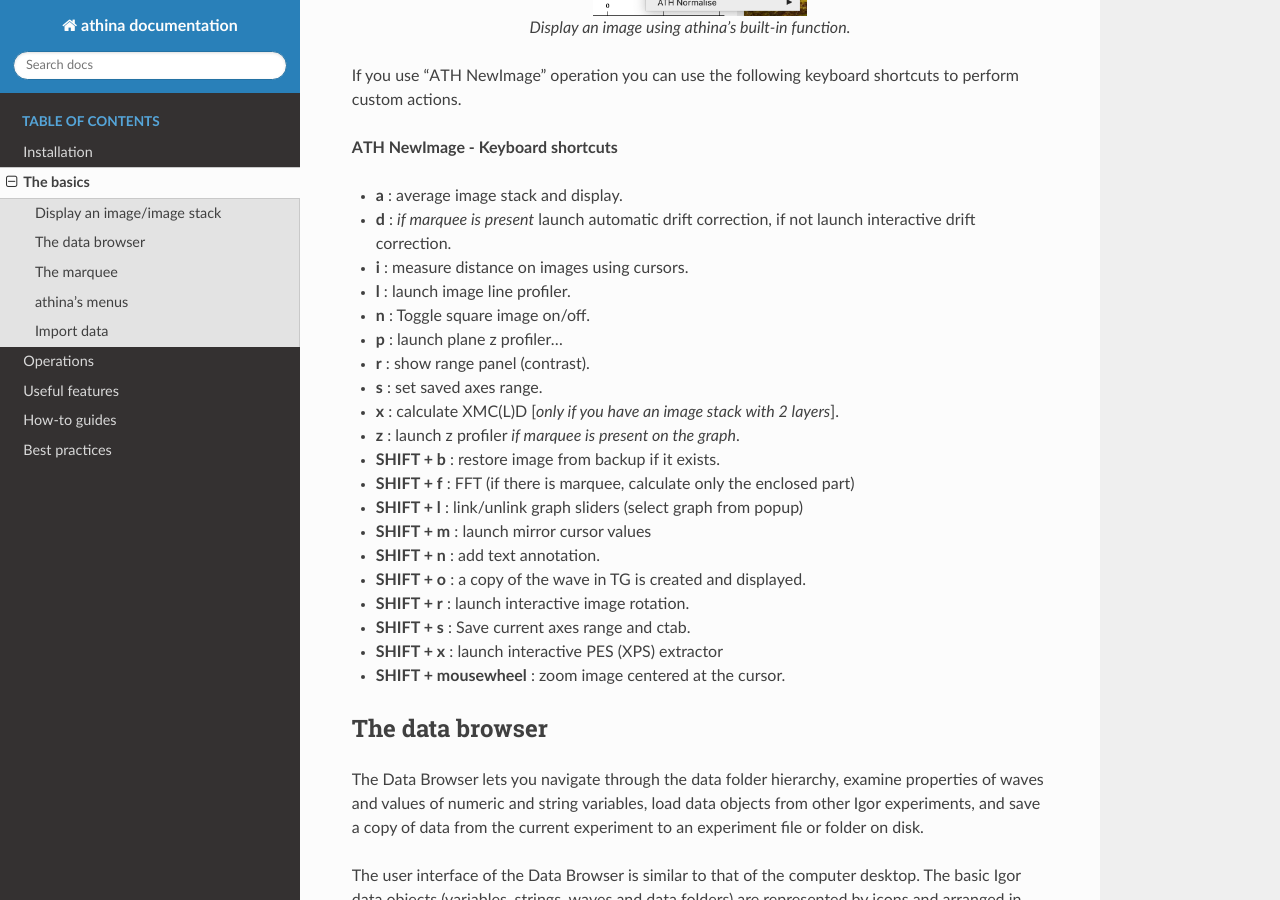
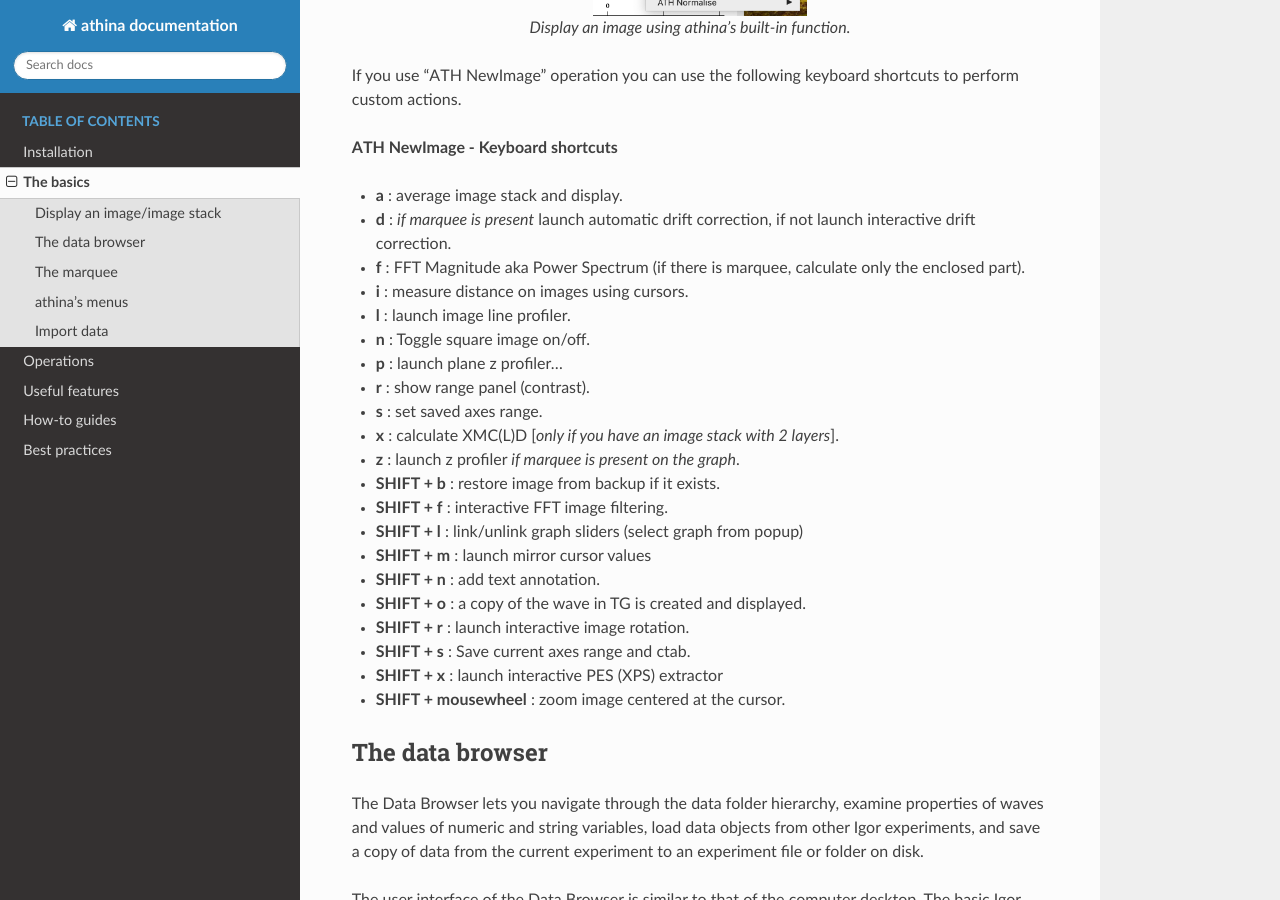
Before and after one commit to evangelosgolias/athina, a Sphinx documentation site: the page built from doc/source/files/thebasics.md, in a window 1280 px wide and 900 px high, scrolled down 577 px. Built offline with Sphinx 7.4.7 and the Read the Docs theme 3.1.0, drawn with Linux system fonts in a browser that asks for light colours.

Commit message:
Launcher for iImgFilter, restored the defautl FFT2D

```diff
--- a/doc/source/files/thebasics.md
+++ b/doc/source/files/thebasics.md
@@ -21,6 +21,7 @@
 
 - **a** : average image stack and display.
 - **d** : *if marquee is present* launch automatic drift correction, if not launch interactive drift correction.
+- **f** : FFT Magnitude aka Power Spectrum (if there is marquee, calculate only the enclosed part).
 - **i** : measure distance on images using cursors.
 - **l** : launch image line profiler.
 - **n** : Toggle square image on/off.
@@ -30,7 +31,7 @@
 - **x** : calculate XMC(L)D [*only if you have an image stack with 2 layers*].
 - **z** : launch z profiler *if marquee is present on the graph*.
 - **SHIFT + b** : restore image from backup if it exists.
-- **SHIFT + f** : FFT (if there is marquee, calculate only the enclosed part)
+- **SHIFT + f** : interactive FFT image filtering.
 - **SHIFT + l** : link/unlink graph sliders (select graph from popup)
 - **SHIFT + m** : launch mirror cursor values
 - **SHIFT + n** : add text annotation.
```
Also changed, not shown: 3 other files.
